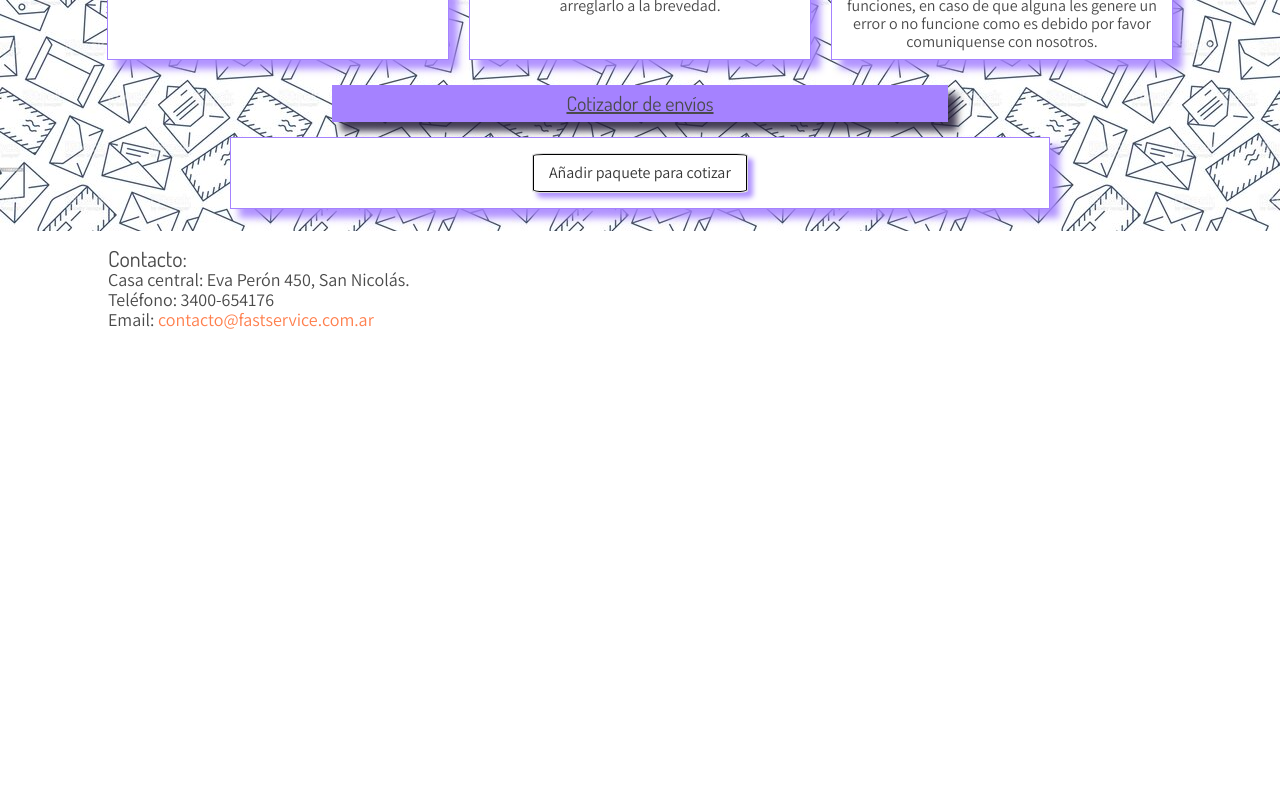
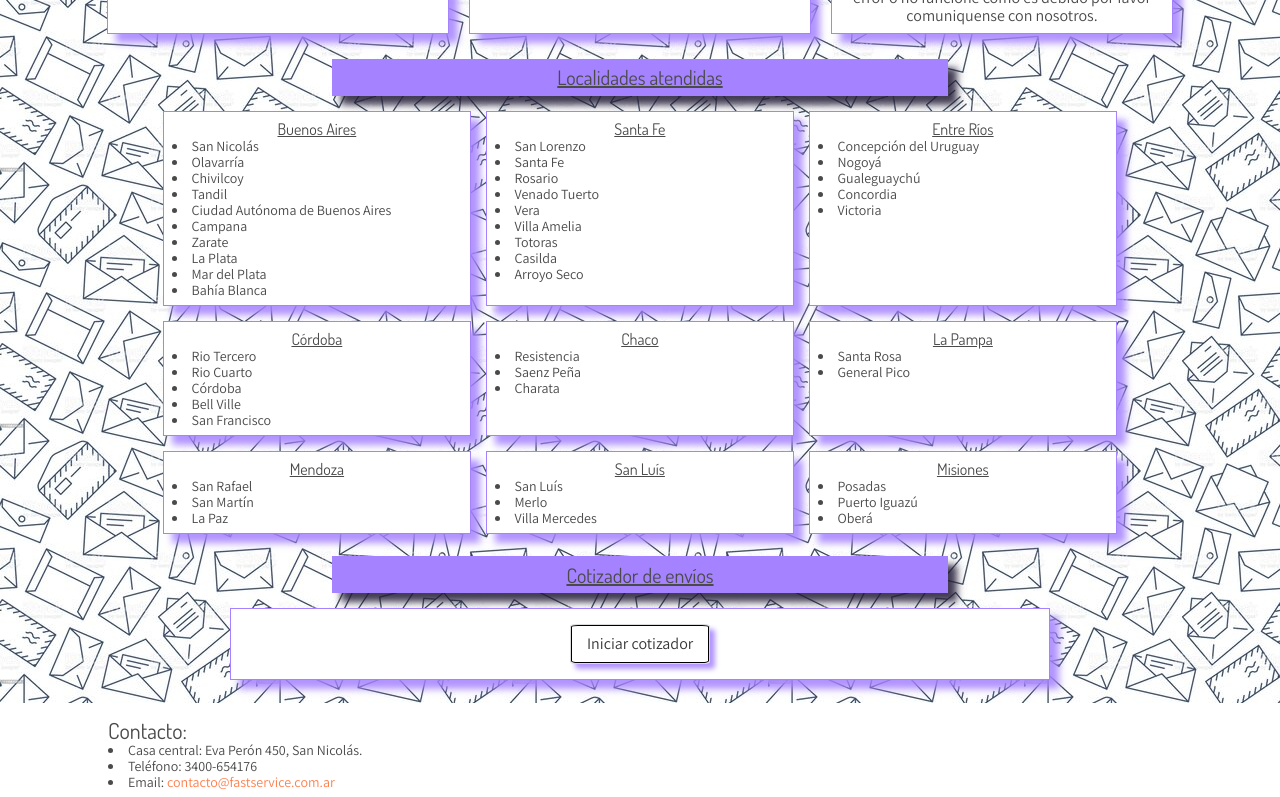
Before and after one commit to gianluca-orsi/js-coder, a website: page index.html in a window 1280 px wide. Shown: the part 651-1448 px from the top of the page. Before the commit the page ends 989 px from the top, so only its background shows below. Drawn offline with Linux system fonts and the light colour scheme.

Commit message:
agregando localidades y corrigiendo algunas cosas

```diff
--- a/index.html
+++ b/index.html
@@ -45,12 +45,13 @@
             <div class="columns is-mobile is-centered my-5">
                 <section class="column is-10 has-text-centered top">
                     <h1 class="top--titulo">
-                        Bienvenidos al sitio web de <span class="top--titulo--enfasis">Fast Service</span>, estamos para brindarte un servicio de paquetería seguro y veloz para que tus envíos lleguen a todo el país
+                        Bienvenidos al sitio web de <span class="top--titulo--enfasis">Fast Service</span>, un servicio de paquetería seguro y veloz con envios a todo el país
                     </h1>
                 </section>
             </div>
         </header>
 
+        <!-- noticias titulo -->
         <div class="columns is-mobile is-centered my-5">
             <section class="column is-6 separador">
                 <p class="separador--texto has-text-centered">
@@ -59,6 +60,7 @@
             </section>
         </div>
 
+        <!-- noticias contenido-->
         <div class="columns is-mobile is-centered my-5">
             <div class="column is-10">
                 <div class="columns is-centered is-mobile">
@@ -93,6 +95,30 @@
             </div>
         </div>
 
+        <!-- localidades atendidas titulo -->
+        <div class="columns is-mobile is-centered my-5">
+            <section class="column is-6 separador">
+                <p class="separador--texto has-text-centered">
+                    Localidades atendidas
+                </p>
+            </section>
+        </div>
+
+        <!-- localidades atendidas contenido 1 -->
+        <div class="columns is-mobile is-centered" id="divLocalidades1">
+
+        </div>
+
+        <!-- localidades atendidas contenido 2 -->
+        <div class="columns is-mobile is-centered" id="divLocalidades2">
+
+        </div>
+
+        <!-- localidades atendidas contenido 3 -->
+        <div class="columns is-mobile is-centered" id="divLocalidades3">
+
+        </div>
+
         <div class="columns is-mobile is-centered my-5">
             <section class="column is-6 separador">
                 <p class="separador--texto has-text-centered">
@@ -101,10 +127,10 @@
             </section>
         </div>
 
-        <div class="columns is-mobile is-centered has-text-centered my-5">
+        <div class="columns is-mobile is-centered has-text-centered my-5" id="iniciarCotizador">
             <section class="column is-8 field noticias" id="cotizador">
                 <button class="hvr-ripple-out button boton boton--texto my-3" onclick="anadirPaquete()">
-                    <p>Añadir paquete para cotizar</p>
+                    <p>Iniciar cotizador</p>
                 </button>
             </section>
         </div>
@@ -118,7 +144,6 @@
 
             </section>
         </div>
-
 
         <!-- MODAL DE USUARIO -->
         <div class="modal" id="modalUsuario">
@@ -227,10 +252,11 @@
         </div>
     </footer>
 
+    <script src="./js/jquery-3.6.0.min.js"></script>
     <script src="./js/archivo.js"></script>
     <script src="./js/usuario.js"></script>
     <script src="./js/consultas.js"></script>
-    <script src="./js/jquery-3.6.0.min.js"></script>
+    <script src="./js/localidades.js"></script>
 </body>
 
 </html>
--- a/js/archivo.js
+++ b/js/archivo.js
@@ -101,9 +101,10 @@ class Cotizador {
 //cuando se hace clic en anadir paquete para cotizar saca la clase is-invisible
 //del boton calcular y la tabla donde se colocan los valores a utilizar
 function anadirPaquete (){
+    $("#iniciarCotizador").empty();
     let tablaCotizador = document.createElement("div");
     $(tablaCotizador).addClass("columns is-mobile is-centered has-text-centered")
-    tablaCotizador.innerHTML =  `<div class="column is-10 is-centered">
+    tablaCotizador.innerHTML =  `<div class="column is-10 is-centered tabla--texto">
                                     <table class="table is-centered is-inline-block is-justify-content-center" id="tablaCotizador">
                                         <thead>
                                             <tr>
@@ -142,7 +143,13 @@ function anadirPaquete (){
 
                                     </table>
                                     <br>
-                                    <button class="button boton boton--texto hvr-ripple-out" id="botonCalcular" onclick="comenzarCotizacion()">Calcular</button>
+                                    <div class="columns is-centered is-mobile has-text-centered>
+                                        <section class="column is-6">
+                                            <button class="button boton boton--texto hvr-ripple-out" id="botonCalcular" onclick="comenzarCotizacion()">Calcular</button>
+                                            <br>
+                                            <button class="button boton boton--texto hvr-ripple-out" id="botonAnadirPaq" onclick="anadirPaquete()">Añadir nuevo paquete</button>
+                                        </section>
+                                    </div>
                                 </div>`
     if (cantidadPaq == 0) {
         $("#divAnadirPaquete").append(tablaCotizador);
--- /dev/null
+++ b/js/localidades.js
@@ -0,0 +1,144 @@
+const buenosAires = ["San Nicolás", "Olavarría", "Chivilcoy", "Tandil", "Ciudad Autónoma de Buenos Aires", "Campana", "Zarate", "La Plata", "Mar del Plata", "Bahía Blanca"];
+const santaFe = ["San Lorenzo", "Santa Fe", "Rosario", "Venado Tuerto", "Vera", "Villa Amelia", "Totoras", "Casilda", "Arroyo Seco"];
+const entreRios = ["Concepción del Uruguay", "Nogoyá", "Gualeguaychú", "Concordia", "Victoria"];
+const cordoba = ["Rio Tercero", "Rio Cuarto", "Córdoba", "Bell Ville", "San Francisco"];
+const chaco = ["Resistencia", "Saenz Peña", "Charata"];
+const laPampa = ["Santa Rosa", "General Pico"];
+const mendoza = ["San Rafael", "San Martín", "La Paz"];
+const sanLuis = ["San Luís", "Merlo", "Villa Mercedes"];
+const misiones = ["Posadas", "Puerto Iguazú", "Oberá"];
+
+//para localidades de buenos aires
+var divBA = document.createElement("div");
+$(divBA).addClass("column is-3 noticias m-3 hvr-grow");
+$(divBA).attr('id', 'divBA');
+$(divBA).append("<p class='has-text-centered lista--titulo'>Buenos Aires</p>")
+$("#divLocalidades1").append(divBA);
+let listaBA = document.createElement("ul");
+
+for (let i = 0; i<buenosAires.length; i++) {
+        var li = document.createElement("li");
+        li.innerHTML = `${buenosAires[i]}`
+        listaBA.appendChild(li);
+    }
+$(divBA).append(listaBA);
+
+//para localidades de santa fe
+var divSF = document.createElement("div");
+$(divSF).addClass("column is-3 noticias m-3 hvr-grow");
+$(divSF).attr('id', 'divSF');
+$(divSF).append("<p class='has-text-centered lista--titulo'>Santa Fe</p>")
+$("#divLocalidades1").append(divSF);
+let listaSF = document.createElement("ul");
+
+for (let i = 0; i<santaFe.length; i++) {
+    var li = document.createElement("li");
+    li.innerHTML = `${santaFe[i]}`
+    listaSF.appendChild(li);
+}
+$(divSF).append(listaSF);
+
+//para localidades de entre rios
+var divER = document.createElement("div");
+$(divER).addClass("column is-3 noticias m-3 hvr-grow");
+$(divER).attr('id', 'divER');
+$(divER).append("<p class='has-text-centered lista--titulo'>Entre Ríos</p>")
+$("#divLocalidades1").append(divER);
+let listaER = document.createElement("ul");
+
+for (let i = 0; i<entreRios.length; i++) {
+        var li = document.createElement("li");
+        li.innerHTML = `${entreRios[i]}`
+        listaER.appendChild(li);
+    }
+$(divER).append(listaER);
+
+//para localidades de cordoba
+var divCOR = document.createElement("div");
+$(divCOR).addClass("column is-3 noticias m-3 hvr-grow");
+$(divCOR).attr('id', 'divCOR');
+$(divCOR).append("<p class='has-text-centered lista--titulo'>Córdoba</p>")
+$("#divLocalidades2").append(divCOR);
+let listaCOR = document.createElement("ul");
+
+for (let i = 0; i<cordoba.length; i++) {
+        var li = document.createElement("li");
+        li.innerHTML = `${cordoba[i]}`
+        listaCOR.appendChild(li);
+    }
+$(divCOR).append(listaCOR);
+
+//para localidades de chaco
+var divCH = document.createElement("div");
+$(divCH).addClass("column is-3 noticias m-3 hvr-grow");
+$(divCH).attr('id', 'divCH');
+$(divCH).append("<p class='has-text-centered lista--titulo'>Chaco</p>")
+$("#divLocalidades2").append(divCH);
+let listaCH = document.createElement("ul");
+
+for (let i = 0; i<chaco.length; i++) {
+        var li = document.createElement("li");
+        li.innerHTML = `${chaco[i]}`
+        listaCH.appendChild(li);
+    }
+$(divCH).append(listaCH);
+
+//para localidades de la pampa
+var divLP = document.createElement("div");
+$(divLP).addClass("column is-3 noticias m-3 hvr-grow");
+$(divLP).attr('id', 'divLP');
+$(divLP).append("<p class='has-text-centered lista--titulo'>La Pampa</p>")
+$("#divLocalidades2").append(divLP);
+let listaLP = document.createElement("ul");
+
+for (let i = 0; i<laPampa.length; i++) {
+        var li = document.createElement("li");
+        li.innerHTML = `${laPampa[i]}`
+        listaLP.appendChild(li);
+    }
+$(divLP).append(listaLP);
+
+//para localidades de mendoza
+var divMDZ = document.createElement("div");
+$(divMDZ).addClass("column is-3 noticias m-3 hvr-grow");
+$(divMDZ).attr('id', 'divMDZ');
+$(divMDZ).append("<p class='has-text-centered lista--titulo'>Mendoza</p>")
+$("#divLocalidades3").append(divMDZ);
+let listaMDZ = document.createElement("ul");
+
+for (let i = 0; i<mendoza.length; i++) {
+        var li = document.createElement("li");
+        li.innerHTML = `${mendoza[i]}`
+        listaMDZ.appendChild(li);
+    }
+$(divMDZ).append(listaMDZ);
+
+//para localidades de san luis
+var divSL = document.createElement("div");
+$(divSL).addClass("column is-3 noticias m-3 hvr-grow");
+$(divSL).attr('id', 'divSL');
+$(divSL).append("<p class='has-text-centered lista--titulo'>San Luís</p>")
+$("#divLocalidades3").append(divSL);
+let listaSL = document.createElement("ul");
+
+for (let i = 0; i<sanLuis.length; i++) {
+        var li = document.createElement("li");
+        li.innerHTML = `${sanLuis[i]}`
+        listaSL.appendChild(li);
+    }
+$(divSL).append(listaSL);
+
+//para localidades de misiones
+var divMIS = document.createElement("div");
+$(divMIS).addClass("column is-3 noticias m-3 hvr-grow");
+$(divMIS).attr('id', 'divMIS');
+$(divMIS).append("<p class='has-text-centered lista--titulo'>Misiones</p>")
+$("#divLocalidades3").append(divMIS);
+let listaMIS = document.createElement("ul");
+
+for (let i = 0; i<misiones.length; i++) {
+        var li = document.createElement("li");
+        li.innerHTML = `${misiones[i]}`
+        listaMIS.appendChild(li);
+    }
+$(divMIS).append(listaMIS);
--- a/sass/_index.scss
+++ b/sass/_index.scss
@@ -34,3 +34,8 @@ main {
     -webkit-box-shadow: 9px 9px 7px 0px rgba(36,29,56,0.85);
     -moz-box-shadow: 9px 9px 7px 0px rgba(36,29,56,0.85);
 }
+
+li {
+    list-style-type: disc;
+    list-style-position: inside;
+}
--- a/sass/_tipografias.scss
+++ b/sass/_tipografias.scss
@@ -8,6 +8,20 @@
     font-family: 'Assistant', sans-serif;
 }
 
+li {
+    @extend .fuenteAssistant;
+    font-size: 1.4rem;
+    line-height: 1.6rem
+}
+
+.lista {
+    &--titulo {
+        @extend .fuenteDosis;
+        font-size: 1.6rem;
+        line-height: 1.8rem;
+        text-decoration: underline;
+    }
+}
 .top {
     &--titulo {
         @extend .fuenteDosis;
@@ -64,6 +78,13 @@
     }
 }
 
+.tabla {
+    &--texto {
+        @extend .fuenteAssistant;
+        font-size: 1.4rem;
+        line-height: 1.6rem;
+    }
+}
 .separador {
     &--texto {
         @extend .fuenteDosis;
```
Also changed, not shown: css/style.css, 1 other file.
